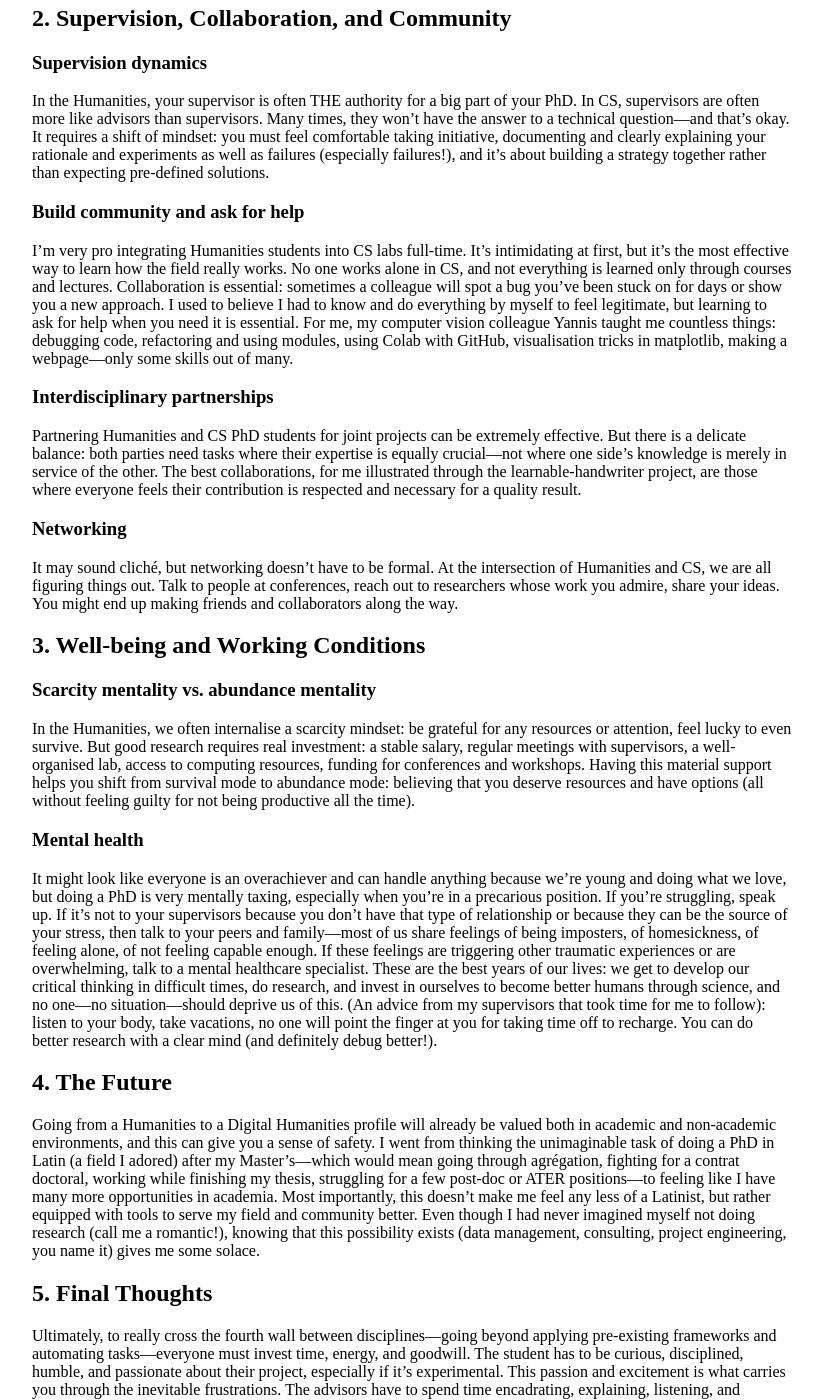
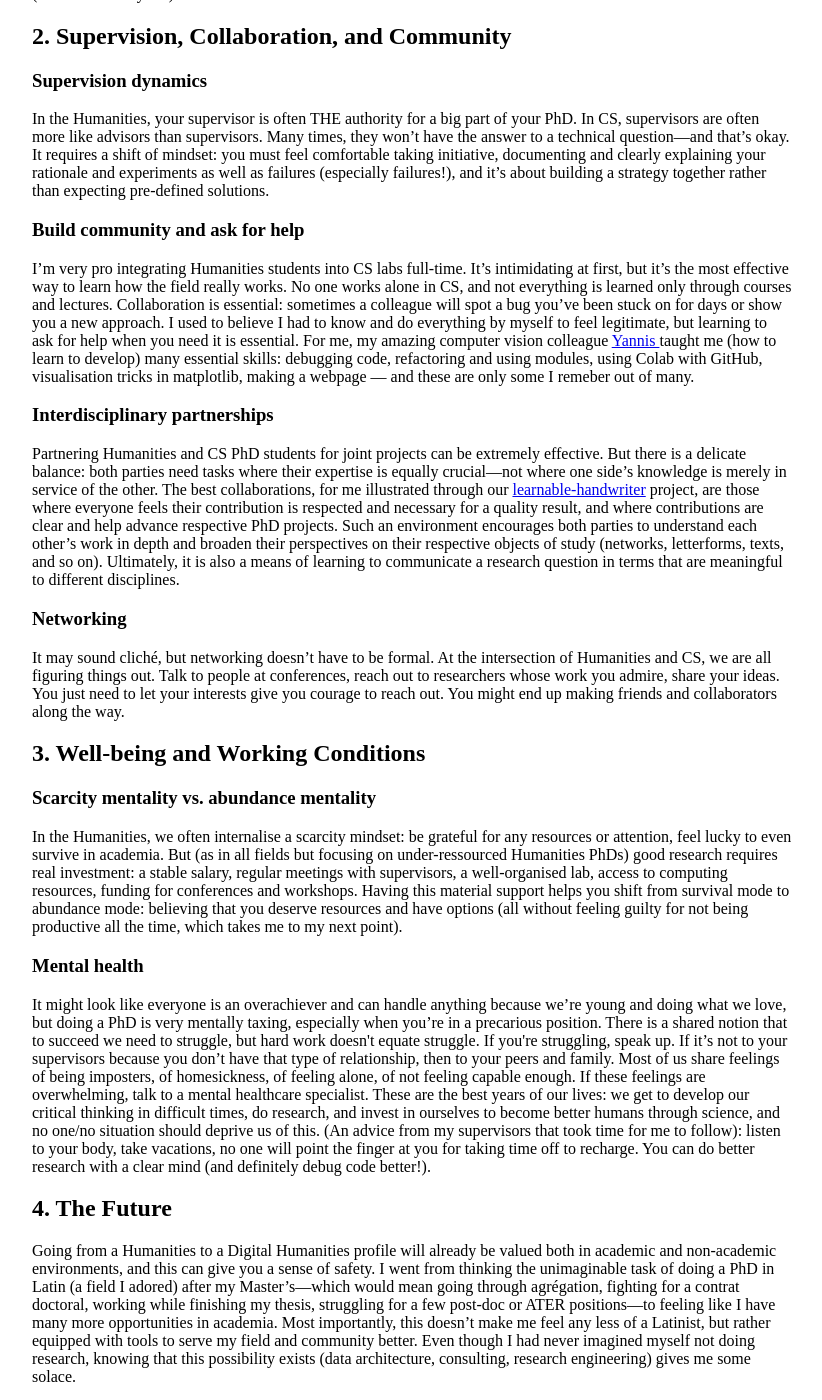
Before and after one commit to malamatenia/malamatenia.github.io, a Jekyll site: the page phd-reflections.html, which Jekyll copies as it is, in a window 1280 px wide and 1400 px high, scrolled down 1600 px. Shown: the whole window, without its empty margins (228-1050 px from the left). Built offline with Jekyll 4.4.1, drawn with Linux system fonts in a browser that asks for light colours; some of the changed text lies outside the part shown.

Commit message:
add phd-reflexions

```diff
--- a/phd-reflections.html
+++ b/phd-reflections.html
@@ -20,7 +20,7 @@
 
     <p>This post is inspired by a discussion held at the <a href="https://m3d-org-2025.sciencesconf.org/" target="_blank">m3d</a> conference as part of Biblissim-ia 2025 Cluster 3, where I shared feedback on my experience as a Digital Humanities PhD student. Some of these thoughts were sparked by questions asked during the round table, and I thought it could be somewhat useful for future students and supervisors to put them down in writing. I will try to refine and update this list, but here’s a first draft.</p>
 
-    <p><strong>Disclaimer I:</strong> Everything I share here comes purely from my own perspective and personal experience as an ongoing (3rd year PhD student). I am a traditionally trained philologist/classicist turned Digital Palaeographer through a Digital Humanities Master’s, and now am co-advised by both a Palaeographer and a Computer Vision professor. I am also a (rather well-integrated) immigrant in France, having done most of my higher education away from home.</p>
+    <p><strong>Disclaimer I:</strong> Everything I share here comes purely from my own perspective and personal experience as a third-year PhD student, and is not intended to be aphoristic in nature. I am a traditionally trained philologist/classicist turned Digital Palaeographer via a Digital Humanities Master’s, and now am co-advised by both a Palaeographer and a Computer Vision professor. I am also a (rather well-integrated) immigrant in France, having done most of my higher education away from home. I am also an inherently optimistic person, which might affect how I read situations.</p>
 
     <p><strong>Disclaimer II:</strong> The relevance of this advice will depend greatly on the technical level required by the thesis project. The DH field has a wide spectrum of computational profiles, where prerequisites and expectations on the technical side vary. Some projects adapt existing tools to traditional questions, while others develop <em>sur mesure</em> tools to tackle new questions, and they are all important for the scholarship. My experience is in an experimental, hybrid project in computer vision for palaeographical analysis with high technical requirements, so these thoughts and suggestions may apply better to those on a similar path.</p>
 
@@ -53,27 +53,27 @@
     <p>In the Humanities, your supervisor is often THE authority for a big part of your PhD. In CS, supervisors are often more like advisors than supervisors. Many times, they won’t have the answer to a technical question—and that’s okay. It requires a shift of mindset: you must feel comfortable taking initiative, documenting and clearly explaining your rationale and experiments as well as failures (especially failures!), and it’s about building a strategy together rather than expecting pre-defined solutions.</p>
 
     <h3>Build community and ask for help</h3>
-    <p>I’m very pro integrating Humanities students into CS labs full-time. It’s intimidating at first, but it’s the most effective way to learn how the field really works. No one works alone in CS, and not everything is learned only through courses and lectures. Collaboration is essential: sometimes a colleague will spot a bug you’ve been stuck on for days or show you a new approach. I used to believe I had to know and do everything by myself to feel legitimate, but learning to ask for help when you need it is essential. For me, my computer vision colleague Yannis taught me countless things: debugging code, refactoring and using modules, using Colab with GitHub, visualisation tricks in matplotlib, making a webpage—only some skills out of many.</p>
+    <p>I’m very pro integrating Humanities students into CS labs full-time. It’s intimidating at first, but it’s the most effective way to learn how the field really works. No one works alone in CS, and not everything is learned only through courses and lectures. Collaboration is essential: sometimes a colleague will spot a bug you’ve been stuck on for days or show you a new approach. I used to believe I had to know and do everything by myself to feel legitimate, but learning to ask for help when you need it is essential. For me, my amazing computer vision colleague <a href="https://ysig.github.io/" target="_blank"> Yannis </a> taught me (how to learn to develop) many essential skills: debugging code, refactoring and using modules, using Colab with GitHub, visualisation tricks in matplotlib, making a webpage — and these are only some I remeber out of many.</p>
 
     <h3>Interdisciplinary partnerships</h3>
-    <p>Partnering Humanities and CS PhD students for joint projects can be extremely effective. But there is a delicate balance: both parties need tasks where their expertise is equally crucial—not where one side’s knowledge is merely in service of the other. The best collaborations, for me illustrated through the learnable-handwriter project, are those where everyone feels their contribution is respected and necessary for a quality result.</p>
+    <p>Partnering Humanities and CS PhD students for joint projects can be extremely effective. But there is a delicate balance: both parties need tasks where their expertise is equally crucial—not where one side’s knowledge is merely in service of the other. The best collaborations, for me illustrated through our <a href="https://learnable-handwriter.github.io/" target="_blank">learnable-handwriter</a> project, are those where everyone feels their contribution is respected and necessary for a quality result, and where contributions are clear and help advance respective PhD projects. Such an environment encourages both parties to understand each other’s work in depth and broaden their perspectives on their respective objects of study (networks, letterforms, texts, and so on). Ultimately, it is also a means of learning to communicate a research question in terms that are meaningful to different disciplines.</p>
 
     <h3>Networking</h3>
-    <p>It may sound cliché, but networking doesn’t have to be formal. At the intersection of Humanities and CS, we are all figuring things out. Talk to people at conferences, reach out to researchers whose work you admire, share your ideas. You might end up making friends and collaborators along the way.</p>
+    <p>It may sound cliché, but networking doesn’t have to be formal. At the intersection of Humanities and CS, we are all figuring things out. Talk to people at conferences, reach out to researchers whose work you admire, share your ideas. You just need to let your interests give you courage to reach out. You might end up making friends and collaborators along the way.</p>
 
     <h2>3. Well-being and Working Conditions</h2>
 
     <h3>Scarcity mentality vs. abundance mentality</h3>
-    <p>In the Humanities, we often internalise a scarcity mindset: be grateful for any resources or attention, feel lucky to even survive. But good research requires real investment: a stable salary, regular meetings with supervisors, a well-organised lab, access to computing resources, funding for conferences and workshops. Having this material support helps you shift from survival mode to abundance mode: believing that you deserve resources and have options (all without feeling guilty for not being productive all the time).</p>
+    <p>In the Humanities, we often internalise a scarcity mindset: be grateful for any resources or attention, feel lucky to even survive in academia. But (as in all fields but focusing on under-ressourced Humanities PhDs) good research requires real investment: a stable salary, regular meetings with supervisors, a well-organised lab, access to computing resources, funding for conferences and workshops. Having this material support helps you shift from survival mode to abundance mode: believing that you deserve resources and have options (all without feeling guilty for not being productive all the time, which takes me to my next point).</p>
 
     <h3>Mental health</h3>
-    <p>It might look like everyone is an overachiever and can handle anything because we’re young and doing what we love, but doing a PhD is very mentally taxing, especially when you’re in a precarious position. If you’re struggling, speak up. If it’s not to your supervisors because you don’t have that type of relationship or because they can be the source of your stress, then talk to your peers and family—most of us share feelings of being imposters, of homesickness, of feeling alone, of not feeling capable enough. If these feelings are triggering other traumatic experiences or are overwhelming, talk to a mental healthcare specialist. These are the best years of our lives: we get to develop our critical thinking in difficult times, do research, and invest in ourselves to become better humans through science, and no one—no situation—should deprive us of this. (An advice from my supervisors that took time for me to follow): listen to your body, take vacations, no one will point the finger at you for taking time off to recharge. You can do better research with a clear mind (and definitely debug better!).</p>
+    <p>It might look like everyone is an overachiever and can handle anything because we’re young and doing what we love, but doing a PhD is very mentally taxing, especially when you’re in a precarious position. There is a shared notion that to succeed we need to struggle, but hard work doesn't equate struggle. If you're struggling, speak up. If it’s not to your supervisors because you don’t have that type of relationship, then to your peers and family. Most of us share feelings of being imposters, of homesickness, of feeling alone, of not feeling capable enough. If these feelings are overwhelming, talk to a mental healthcare specialist. These are the best years of our lives: we get to develop our critical thinking in difficult times, do research, and invest in ourselves to become better humans through science, and no one/no situation should deprive us of this. (An advice from my supervisors that took time for me to follow): listen to your body, take vacations, no one will point the finger at you for taking time off to recharge. You can do better research with a clear mind (and definitely debug code better!).</p>
 
     <h2>4. The Future</h2>
-    <p>Going from a Humanities to a Digital Humanities profile will already be valued both in academic and non-academic environments, and this can give you a sense of safety. I went from thinking the unimaginable task of doing a PhD in Latin (a field I adored) after my Master’s—which would mean going through agrégation, fighting for a contrat doctoral, working while finishing my thesis, struggling for a few post-doc or ATER positions—to feeling like I have many more opportunities in academia. Most importantly, this doesn’t make me feel any less of a Latinist, but rather equipped with tools to serve my field and community better. Even though I had never imagined myself not doing research (call me a romantic!), knowing that this possibility exists (data management, consulting, project engineering, you name it) gives me some solace.</p>
+    <p>Going from a Humanities to a Digital Humanities profile will already be valued both in academic and non-academic environments, and this can give you a sense of safety. I went from thinking the unimaginable task of doing a PhD in Latin (a field I adored) after my Master’s—which would mean going through agrégation, fighting for a contrat doctoral, working while finishing my thesis, struggling for a few post-doc or ATER positions—to feeling like I have many more opportunities in academia. Most importantly, this doesn’t make me feel any less of a Latinist, but rather equipped with tools to serve my field and community better. Even though I had never imagined myself not doing research, knowing that this possibility exists (data architecture, consulting, research engineering) gives me some solace.</p>
 
     <h2>5. Final Thoughts</h2>
-    <p>Ultimately, to really cross the fourth wall between disciplines—going beyond applying pre-existing frameworks and automating tasks—everyone must invest time, energy, and goodwill. The student has to be curious, disciplined, humble, and passionate about their project, especially if it’s experimental. This passion and excitement is what carries you through the inevitable frustrations. The advisors have to spend time encadrating, explaining, listening, and discussing with the student—it’s imperative that they’re present and actively support the process.</p>
+    <p>Ultimately, I believe that for a Humanities student to thrive and truly integrate into a digital environment—and to go beyond merely applying pre-existing frameworks or automating tasks—everyone involved must invest time, energy, and, above all, goodwill. The student needs to be curious, disciplined, humble, and genuinely passionate about their project, especially if it’s experimental. This passion and excitement are what carry you through the inevitable frustrations. Advisors, in turn, need to dedicate time to guiding, explaining, listening, and engaging in dialogue with the student. It’s imperative that they remain present and actively support the process.</p>
     <p>I’m grateful to have had advisors and colleagues who trusted me, challenged me, and supported me while I was/am growing as a researcher. A big thank you to my advisors Dominique Stutzmann and Mathieu Aubry, my colleague-in-crime Yannis Siglidis, my ENC professors Thibault Clérice and Peter Stokes, and the IMAGINE lab team—Sonat Baltaci, Syrine Kalleli, Ségolène Albouy, López Rauhut, Romain Loiseau, Tom Monier, Julien Gaubil (it’s an ever-growing list, really).</p>
     <p>If you want to discuss or add anything to this list, don’t hesitate to reach out: matenia03[@]gmail[dot]com. And if you’re a new DH PhD student, best of luck!</p>
 
```
Also changed, not shown: other parts of phd-reflections.html (+1 -1 lines).
